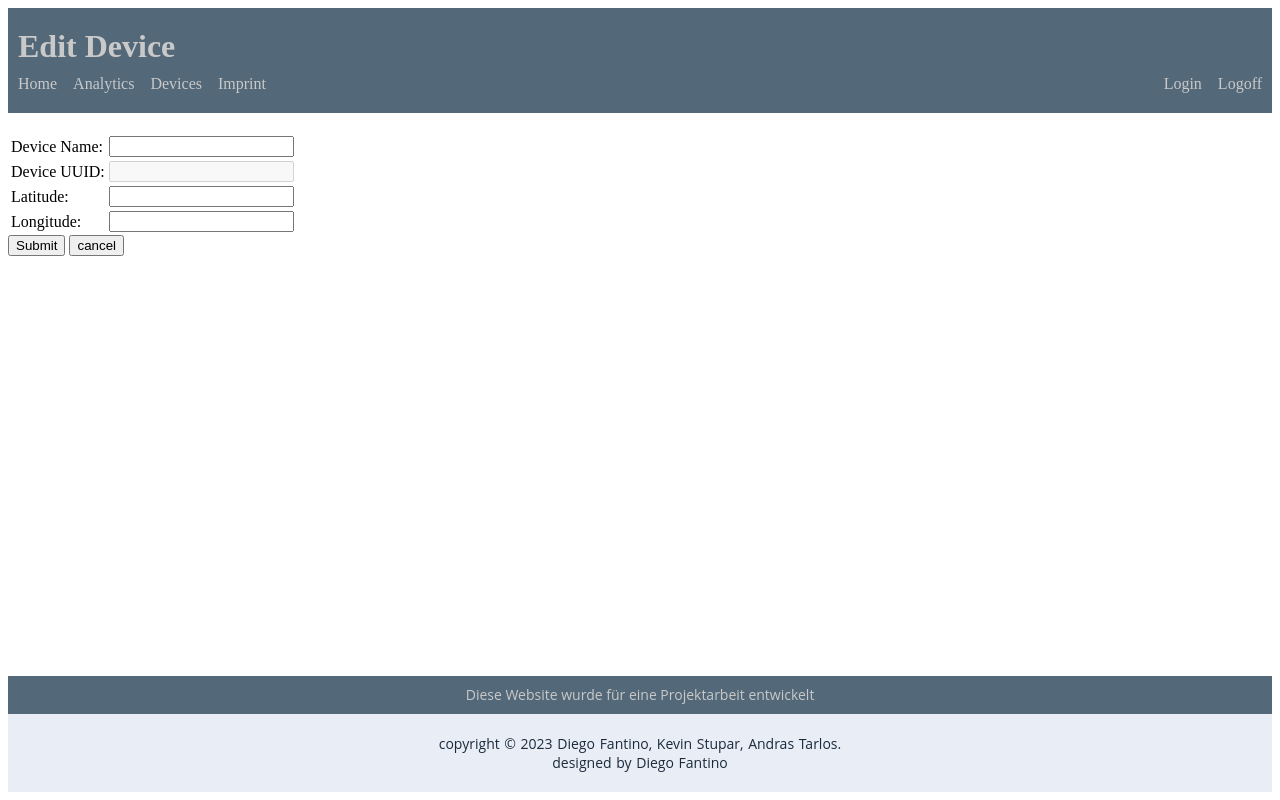
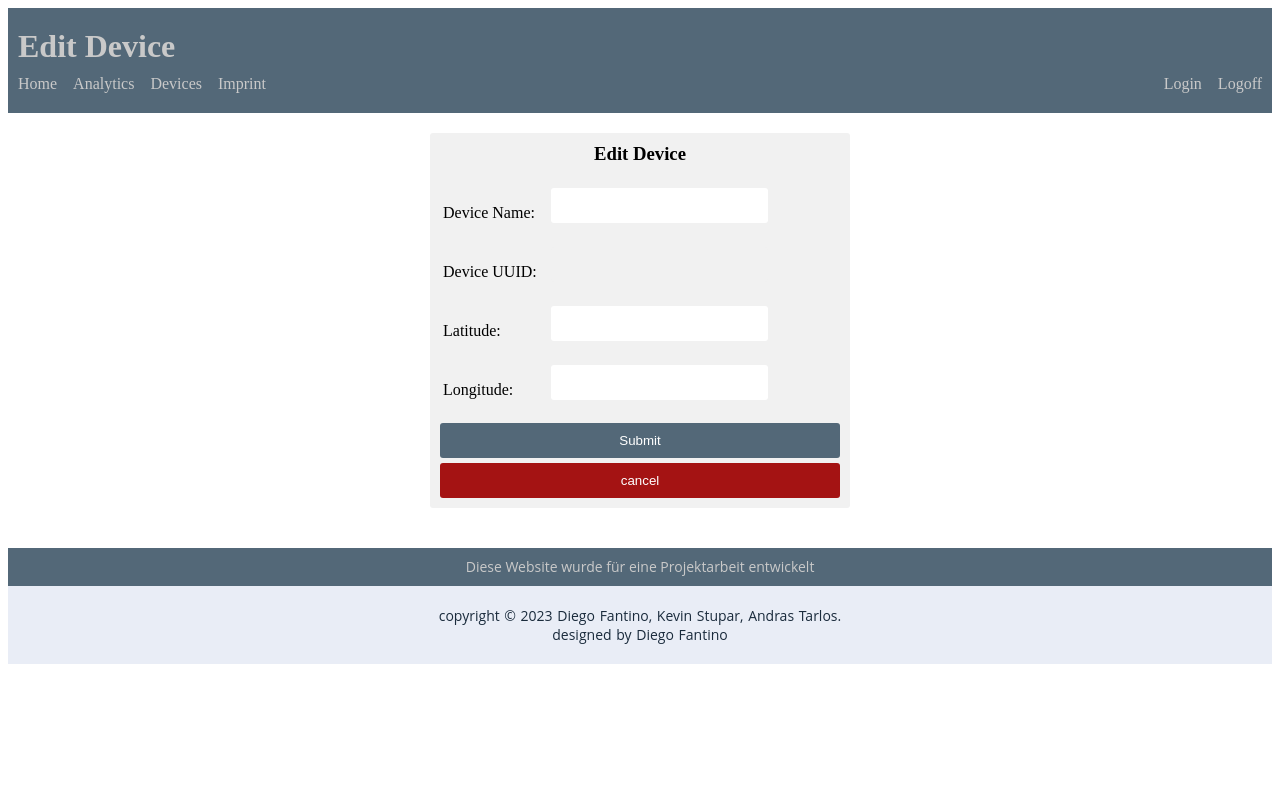
Before and after one commit to pantherinblack/IOT-Frontend, a plain HTML site: page updatedevice.html in a window 1280 px wide. Drawn offline with nearby package versions, Linux system fonts and the light colour scheme.

Commit message:
Stand 5.05.2023 (changed add/edit Device css)

```diff
--- a/style.css
+++ b/style.css
@@ -141,7 +141,7 @@ ul {
 }
 
 /* CSS for Login Form */
-.loginForm {
+.loginForm, .updateDevice, .insertDevice {
     max-width: 400px;
     margin: 0 auto;
     background-color: #f1f1f1;
@@ -150,19 +150,23 @@ ul {
     margin-top: 20px;
 }
 
-.loginForm h3 {
+.loginForm h3,
+.updateDevice h3,
+.insertDevice h3{
     text-align: center;
     margin-bottom: 20px;
 }
 
-.loginForm label {
+.loginForm label, .updateDevice label, .insertDevice label{
     display: inline-block;
     margin-bottom: 5px;
     padding-right: 10px;
 }
 
 .loginForm input[type="text"],
-.loginForm input[type="password"] {
+.loginForm input[type="password"],
+.updateDevice, input,
+.insertDevice input{
     width: 100%;
     padding: 10px;
     margin-bottom: 20px;
@@ -170,7 +174,9 @@ ul {
     border: none;
 }
 
-.loginForm button[type="submit"] {
+.loginForm button[type="submit"],
+.updateDevice input[type="submit"],
+.insertDevice input[type="submit"]{
     background-color: #536878;
     color: #fff;
     border: none;
@@ -181,3 +187,17 @@ ul {
     margin: 0 auto; /* This centers the button horizontally */
     text-align: center; /* This centers the content inside the button */
 }
+
+
+.updateDevice input[type="button"],
+.insertDevice input[type="button"]{
+    background-color: #a41313; /*Possible colors: #e74c3c (a darker shade of red) #c0392b (a deep shade of red) #2c3e50 (a dark navy blue)*/
+    color: #fff;
+    border: none;
+    padding: 10px 20px;
+    border-radius: 3px;
+    cursor: pointer;
+    display: block; /* or inline-block */
+    margin: 0 auto; /* This centers the button horizontally */
+    text-align: center; /* This centers the content inside the button */
+}
--- a/updatedevice.html
+++ b/updatedevice.html
@@ -30,7 +30,8 @@
     </div>
 </header>
 <main>
-<form style="padding-bottom: 200px; margin-top: 20px;" class="updateDevice" onsubmit="this.reset()" action="devices.html">
+<form style="margin-top: 20px;" class="updateDevice" onsubmit="this.reset()" action="devices.html">
+    <h3>Edit Device</h3>
     <table>
         <tr>
             <td><label for="device-name">Device Name:</label></td>
@@ -49,18 +50,11 @@
             <td><input type="number" id="longitude" name="longitude" step="0.000001"></td>
         </tr>
     </table>
-    <input type="submit" value="Submit" id="submit">
+    <div>
+    <input type="submit" value="Submit" id="submit" style="margin-bottom: 5px;">
     <input type="button" value="cancel" id="cancel">
+    </div>
 </form>
 </main>
-<footer style="position: absolute;bottom: 0;width: 100%;">
-    <div class= "footer-content">
-        <p>Diese Website wurde für eine Projektarbeit entwickelt</p>
-    </div>
-    <div class="footer-bottom">
-        <p>copyright &copy; 2023 Diego Fantino, Kevin Stupar, Andras Tarlos.</p>
-        <p> designed by Diego Fantino</p>
-    </div>
-</footer>
 </body>
 </html>
--- a/updatedevice.js
+++ b/updatedevice.js
@@ -1,5 +1,4 @@
 document.addEventListener("DOMContentLoaded", () => {
-    console.log("started");
 // Extract the URL parameters and set the values of the form fields
     const urlParams = new URLSearchParams(window.location.search);
     const name = urlParams.get('deviceName');
@@ -23,6 +22,8 @@ document.addEventListener("DOMContentLoaded", () => {
         // Code to execute when the button is clicked
         window.location.href = "devices.html";
     });
+
+    generateFooter();
 })
 
 
@@ -63,3 +64,17 @@ function submit() {
 
     form.reset();
 }
+
+function generateFooter() {
+    var footer = document.createElement('footer');
+    footer.innerHTML = `
+        <div class="footer-content">
+            <p>Diese Website wurde für eine Projektarbeit entwickelt</p>
+        </div>
+        <div class="footer-bottom">
+            <p>copyright &copy; 2023 Diego Fantino, Kevin Stupar, Andras Tarlos.</p>
+            <p> designed by Diego Fantino</p>
+        </div>
+    `;
+    document.body.appendChild(footer);
+}
```
Also changed, not shown: insertdevice.html (+3 -11 lines), insertdevice.js (+16 -0 lines).
